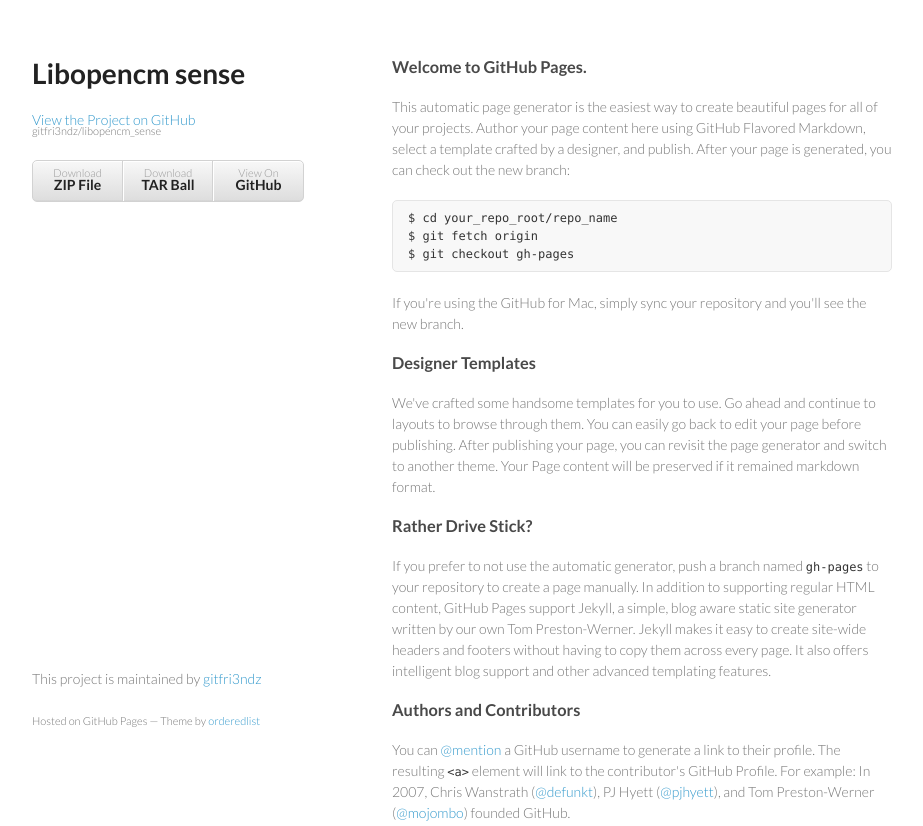
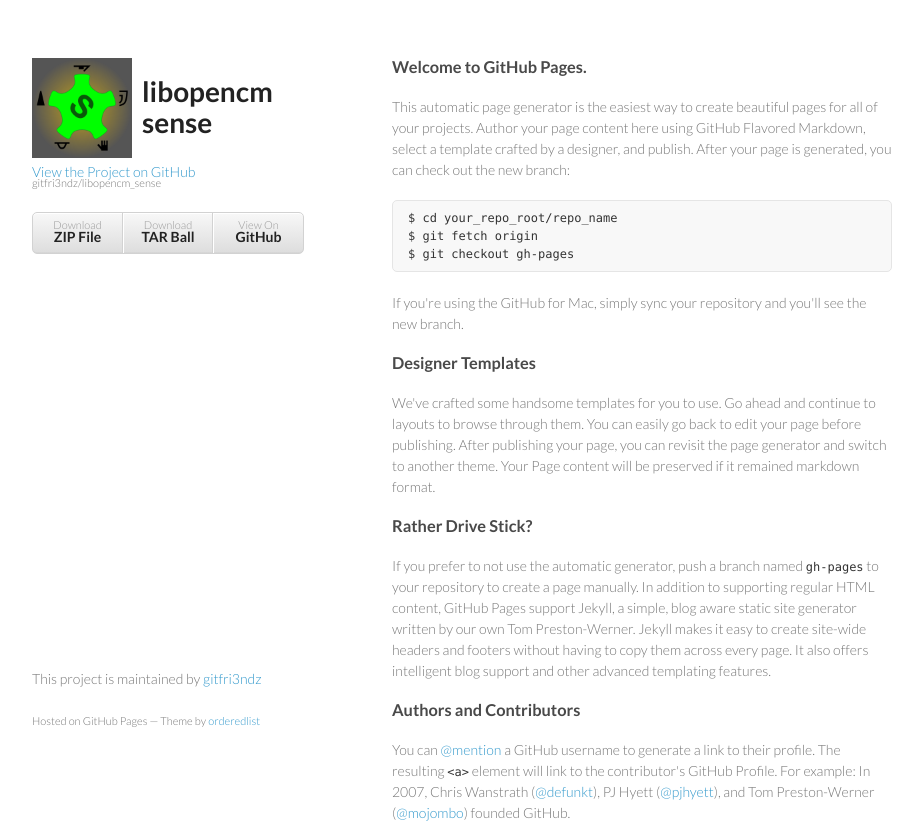
Before and after one commit to 702nADOS/libopencm_sense, a plain HTML site: page index.html in a window 1280 px wide. Shown: the top 826 px of the page, without its empty margins (178-1101 px from the left). Drawn offline with Linux system fonts and the light colour scheme.

Commit message:
logo added

```diff
--- a/index.html
+++ b/index.html
@@ -15,8 +15,11 @@
   <body>
 	<div class="wrapper">
 	  <header>
-        <h1>Libopencm sense</h1>
-        <p></p>
+		<div class="header">
+		  <img src="images/logo.png" alt="logo" />
+		  <h1>libopencm sense</h1>
+		</div>
+		<br/>
 
 		<p class="view"><a href="https://github.com/gitfri3ndz/libopencm_sense">View the Project on GitHub <small>gitfri3ndz/libopencm_sense</small></a></p>
 
--- a/stylesheets/styles.css
+++ b/stylesheets/styles.css
@@ -253,3 +253,16 @@ footer {
 	color:#444;
   }
 }
+
+.header img {
+  float: left;
+  width: 100px;
+  height: 100px;
+  background: #555;
+}
+
+.header h1 {
+  position: relative;
+  top: 18px;
+  left: 10px;
+}
```
Also changed, not shown: images/logo.png (added). Lines whose indentation alone changed are shown as unchanged.
